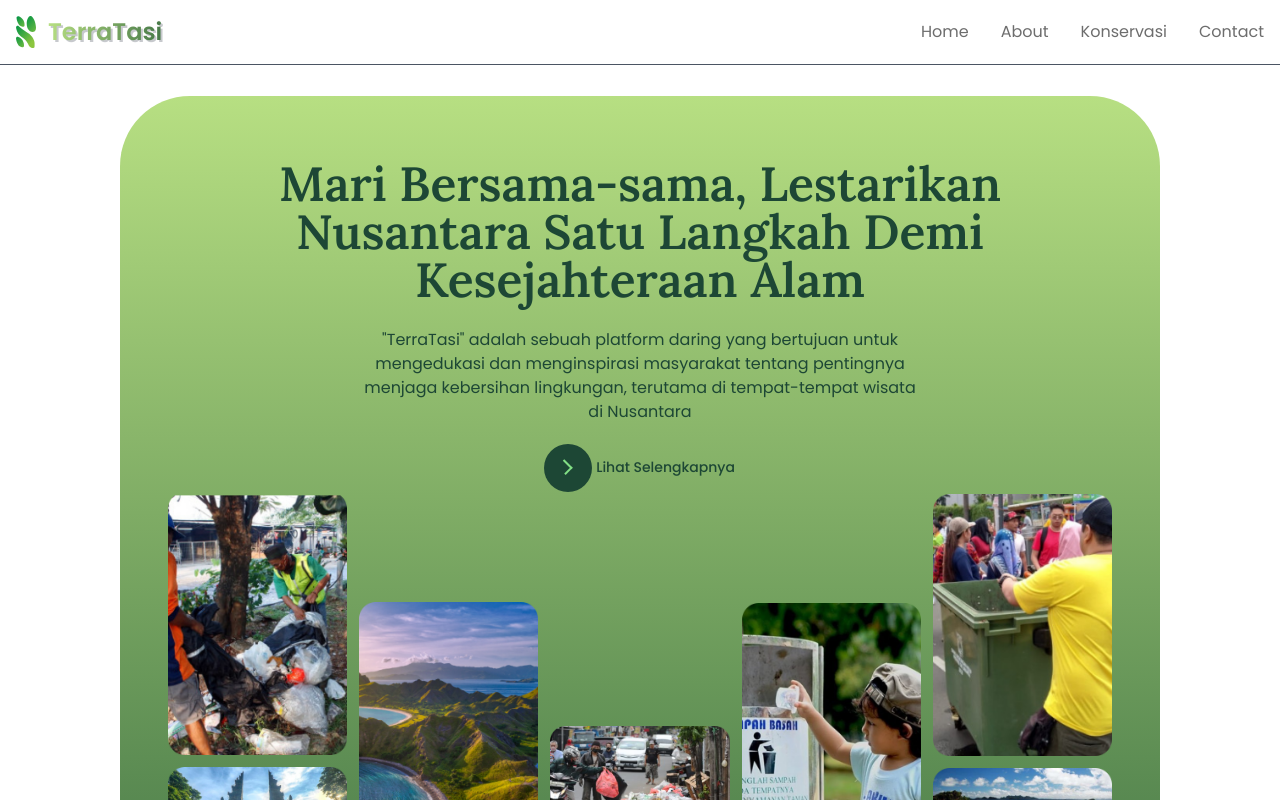
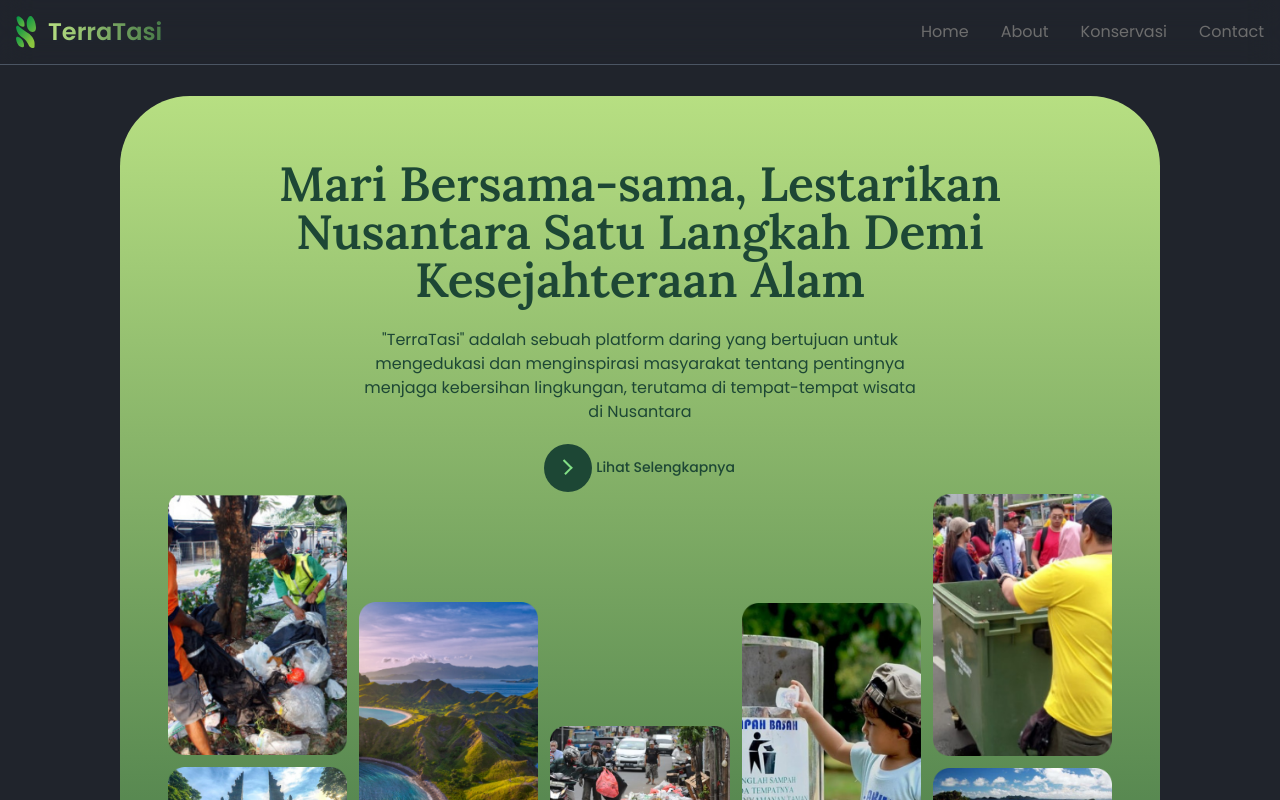
Before and after one commit to jamarodavid/terratasi, a React (Vite) app: page / in a window 1280 px wide. Shown: the top 800 px of the page. Built offline with nearby package versions, Linux system fonts and the light colour scheme.

Commit message:
update bg color body

```diff
--- a/src/index.css
+++ b/src/index.css
@@ -1,6 +1,6 @@
-@import url('https://fonts.googleapis.com/css2?family=Lora:ital,wght@0,400..700;1,400..700&display=swap');
-@import url('https://fonts.googleapis.com/css2?family=Poppins:ital,wght@0,100;0,200;0,300;0,400;0,500;0,600;0,700;0,800;0,900;1,100;1,200;1,300;1,400;1,500;1,600;1,700;1,800;1,900&display=swap');
-@import url('https://fonts.googleapis.com/css2?family=Press+Start+2P&display=swap');
+@import url("https://fonts.googleapis.com/css2?family=Lora:ital,wght@0,400..700;1,400..700&display=swap");
+@import url("https://fonts.googleapis.com/css2?family=Poppins:ital,wght@0,100;0,200;0,300;0,400;0,500;0,600;0,700;0,800;0,900;1,100;1,200;1,300;1,400;1,500;1,600;1,700;1,800;1,900&display=swap");
+@import url("https://fonts.googleapis.com/css2?family=Press+Start+2P&display=swap");
 
 @tailwind base;
 @tailwind components;
@@ -10,7 +10,10 @@
 	--font-poppins: "Poppins", sans-serif;
 	--font-lora: "Lora", serif;
 	--font-2p: "Press Start 2P", serif;
-    color-scheme: dark;
+}
+
+body {
+	background-color: #20242c;
 }
 
 html ::-webkit-scrollbar-track {
@@ -18,7 +21,7 @@ html ::-webkit-scrollbar-track {
 }
 
 html ::-webkit-scrollbar-thumb {
-    background: #82DF85;
+	background: #82df85;
 	border-radius: 10px;
 }
 
@@ -26,10 +29,9 @@ html ::-webkit-scrollbar {
 	width: 10px;
 }
 
-
 *::selection {
-    background-color: #1D4735;
-    color: #82DF85;
+	background-color: #1d4735;
+	color: #82df85;
 }
 
 * {
@@ -42,7 +44,7 @@ html ::-webkit-scrollbar {
 }
 
 .nav .nav-item::after {
-    content: '';
+	content: "";
 	@apply bg-color-1 h-[3px] w-[0%] left-0 -bottom-[5px] rounded-xl absolute duration-200;
 }
 
@@ -66,17 +68,15 @@ html ::-webkit-scrollbar {
 	}
 }
 
-
-
 @layer base {
 	.font-outline-md {
 		-webkit-text-fill-color: transparent;
-        -webkit-text-stroke: 8px #82DF85;
+		-webkit-text-stroke: 8px #82df85;
 	}
 
 	.font-outline {
 		-webkit-text-fill-color: transparent;
-        -webkit-text-stroke: 4px #82DF85;
+		-webkit-text-stroke: 4px #82df85;
 	}
 }
 
```
Lines whose indentation alone changed are shown as unchanged.
